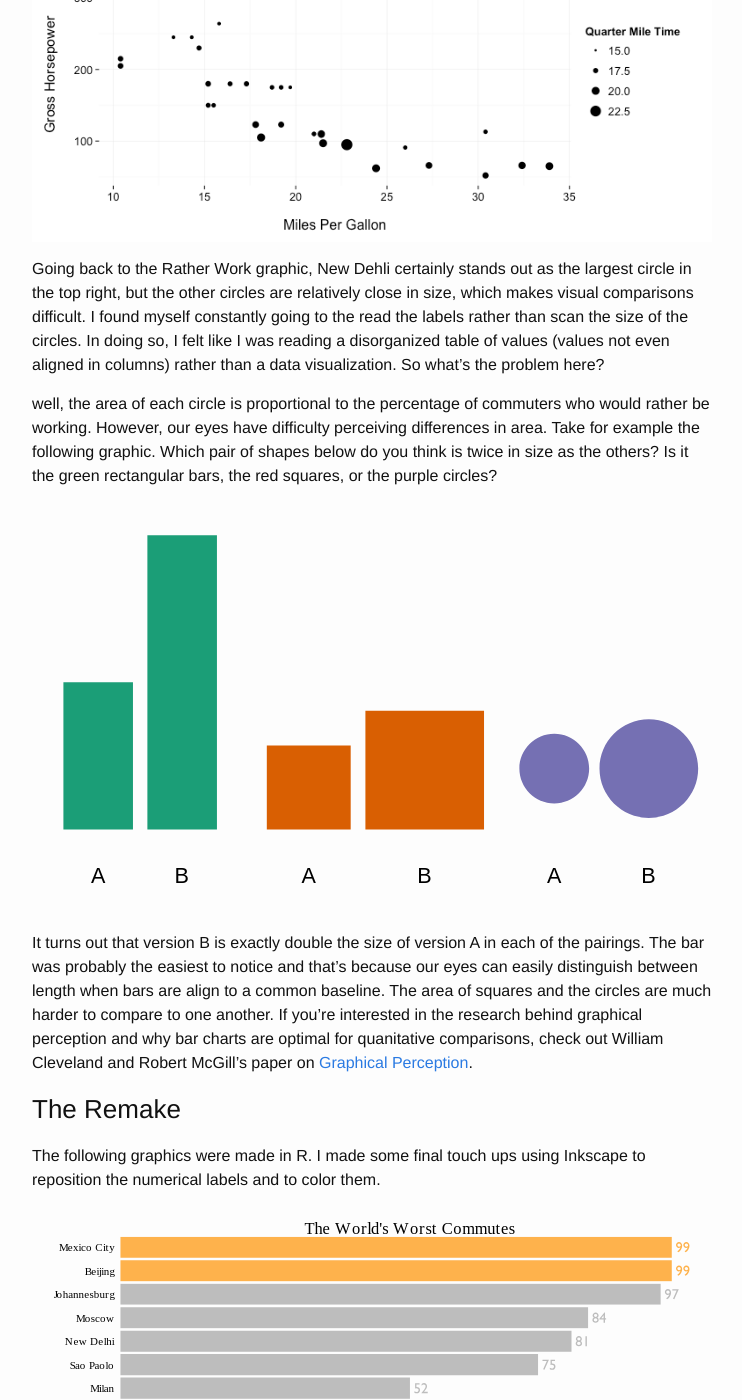
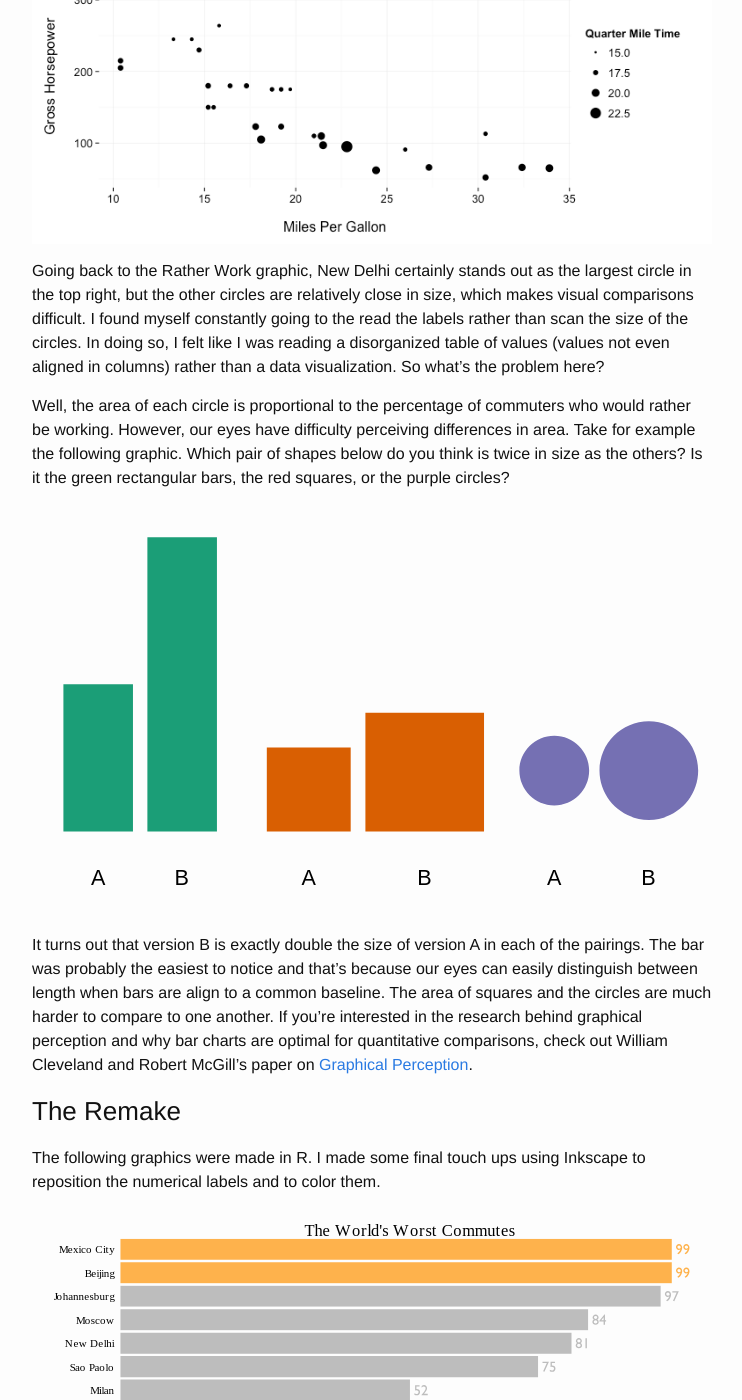
Before and after one commit to csaden/csaden.github.io, a Jekyll site: the page built from datavis/_posts/2015-08-16-How-Bad-Is-Your-Commute.md, in a window 1280 px wide and 1400 px high, scrolled down 2232 px. Shown: the whole window, without its empty margins (268-1010 px from the left). Built offline with Jekyll 4.4.1, drawn with Linux system fonts in a browser that asks for light colours; comment, search, counter and statistics services are not loaded; some of the changed text lies outside the part shown.

Commit message:
spell check posts

```diff
--- a/datavis/_posts/2015-08-16-How-Bad-Is-Your-Commute.md
+++ b/datavis/_posts/2015-08-16-How-Bad-Is-Your-Commute.md
@@ -30,21 +30,21 @@ The first graphic is difficult to interpret for three reasons. First, the width
     <img src='../assets/datavis/ratherWork.png'>
 </div>
 
-The bubble-like chart showing the percentage of commuters who would rather be working rather than commuting is tough to digest. I call the graphic a *bubble-like* chart because the graphic only displays one value across all the cities: the percentage of commuters who would rather be commuting than working. Bubble charts typically display three data attributes for every circle or bubble. Data attributes are usually mapped to an x position, a y position, and a size for the bubble. Here's an example of a bubble chart using the mtcars data set in RStudio.
+The bubble-like chart showing the percentage of commuters who would rather be working rather than commuting is tough to digest. I call the graphic a *bubble-like* chart because the graphic only displays one value across all the cities: the percentage of commuters who would rather be commuting than working. Bubble charts typically display three data attributes for every circle or bubble. Data attributes are usually mapped to an x position, a y position, and a size for the bubble. Here's an example of a bubble chart using the `mtcars` data set in RStudio.
 
 <div style='margin-bottom: 15px; width:100%; text-align:center;'>
     <img src='../assets/datavis/bubbleChartEx.png'>
 </div>
 
-Going back to the Rather Work graphic, New Dehli certainly stands out as the largest circle in the top right, but the other circles are relatively close in size, which makes visual comparisons difficult. I found myself constantly going to the read the labels rather than scan the size of the circles. In doing so, I felt like I was reading a disorganized table of values (values not even aligned in columns) rather than a data visualization. So what's the problem here?
+Going back to the Rather Work graphic, New Delhi certainly stands out as the largest circle in the top right, but the other circles are relatively close in size, which makes visual comparisons difficult. I found myself constantly going to the read the labels rather than scan the size of the circles. In doing so, I felt like I was reading a disorganized table of values (values not even aligned in columns) rather than a data visualization. So what's the problem here?
 
-well, the area of each circle is proportional to the percentage of commuters who would rather be working. However, our eyes have difficulty perceiving differences in area. Take for example the following graphic. Which pair of shapes below do you think is twice in size as the others? Is it the green rectangular bars, the red squares, or the purple circles?
+Well, the area of each circle is proportional to the percentage of commuters who would rather be working. However, our eyes have difficulty perceiving differences in area. Take for example the following graphic. Which pair of shapes below do you think is twice in size as the others? Is it the green rectangular bars, the red squares, or the purple circles?
 
 <div style='margin-bottom: 15px; width:100%; text-align:center;'>
     <img src='../assets/datavis/compareEncodings.svg'>
 </div>
 
-It turns out that version B is exactly double the size of version A in each of the pairings. The bar was probably the easiest to notice and that's because our eyes can easily distinguish between length when bars are align to a common baseline. The area of squares and the circles are much harder to compare to one another. If you're interested in the research behind graphical perception and why bar charts are optimal for quanitative comparisons, check out William Cleveland and Robert McGill's paper on [Graphical Perception](https://www.cs.ubc.ca/~tmm/courses/cpsc533c-04-spr/readings/cleveland.pdf).
+It turns out that version B is exactly double the size of version A in each of the pairings. The bar was probably the easiest to notice and that's because our eyes can easily distinguish between length when bars are align to a common baseline. The area of squares and the circles are much harder to compare to one another. If you're interested in the research behind graphical perception and why bar charts are optimal for quantitative comparisons, check out William Cleveland and Robert McGill's paper on [Graphical Perception](https://www.cs.ubc.ca/~tmm/courses/cpsc533c-04-spr/readings/cleveland.pdf).
 
 ### The Remake
 
@@ -54,7 +54,7 @@ The following graphics were made in R. I made some final touch ups using Inkscap
     <img src='../assets/datavis/commuterPainIndexRemake.svg'>
 </div>
 
-Like the first original graphic, I sorted the cities by the commuter pain index. I remove a lot of the chart junk - the grey background, the major y-axis gridlines, the x-axis ticks, and the right border on the plot area. I even removed the y-axis and instead opted to put the numberical labels directly on the bars. The visualization draws the eye towards the worst cities at the top of the diagram and the less “painful” cities towards the bottom of the chart. Additionally, color serves to draw the eye to particular cities: Beijing, Mexico City, and Berlin. Color might seem like an odd addition to the bar chart since I'm not actually encoding data with the use of the orange color. Let me connect the use of color to the remake of the second graphic.
+Like the first original graphic, I sorted the cities by the commuter pain index. I remove a lot of the chart junk - the grey background, the major y-axis grid lines, the x-axis ticks, and the right border on the plot area. I even removed the y-axis and instead opted to put the numerical labels directly on the bars. The visualization draws the eye towards the worst cities at the top of the diagram and the less “painful” cities towards the bottom of the chart. Additionally, color serves to draw the eye to particular cities: Beijing, Mexico City, and Berlin. Color might seem like an odd addition to the bar chart since I'm not actually encoding data with the use of the orange color. Let me connect the use of color to the remake of the second graphic.
 
 <div style='margin-bottom: 15px; width:100%; text-align:left;'>
     <img src='../assets/datavis/ratherWorkRemake.svg'>
```
Also changed, not shown: datavis/_posts/2015-08-13-Show-Me-the-Data.md (+2 -2 lines), datavis/_posts/2015-08-14-The-Worlds-Population-Part-1.md (+3 -3 lines), datavis/_posts/2015-08-15-The-Worlds-Population-Part-2.md (+1 -1 lines).
